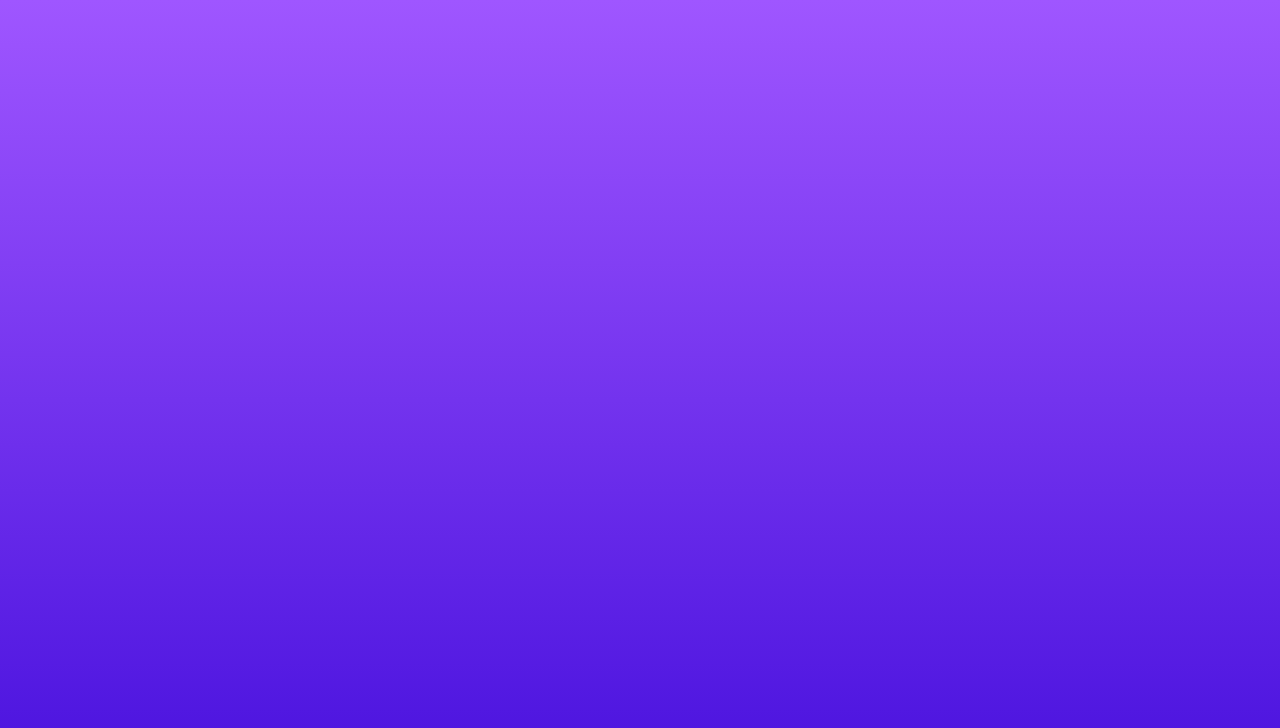
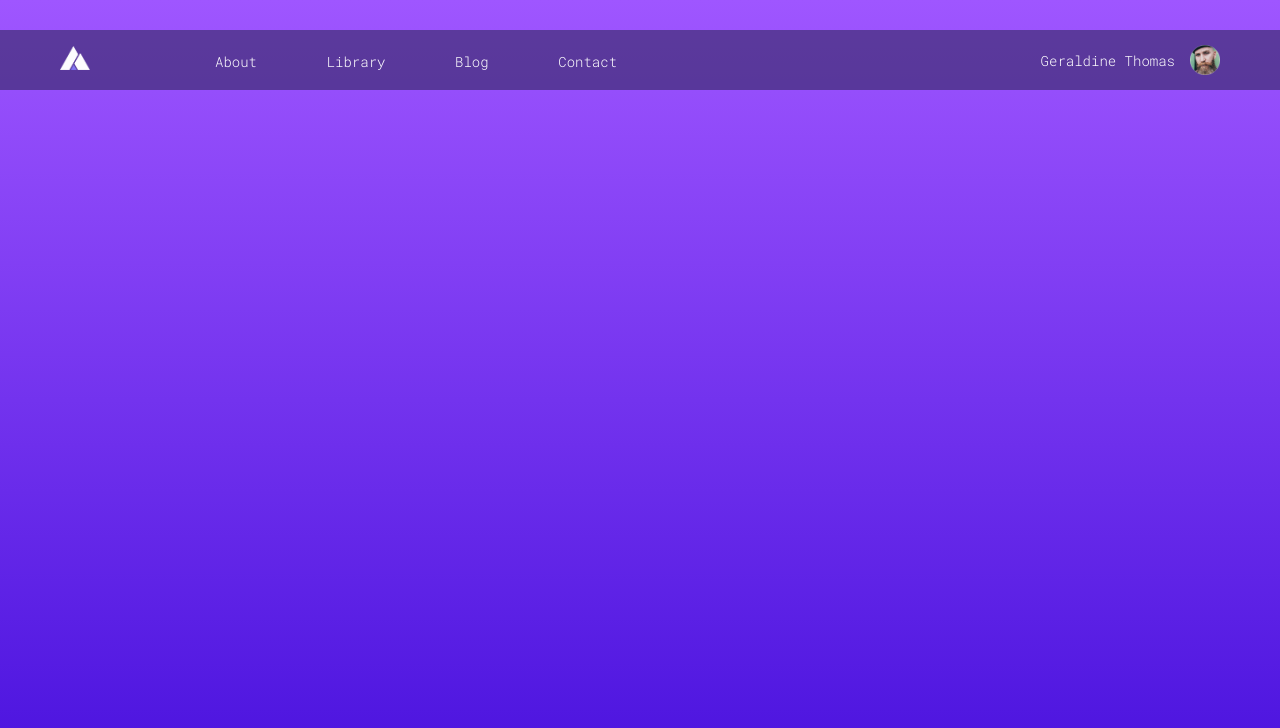
Before and after one commit to ilarioni/slidingTextSideBar, a plain HTML site: page index.html in a window 1280 px wide. Drawn offline with Linux system fonts and the light colour scheme.

Commit message:
styling navbar content

```diff
--- a/index.html
+++ b/index.html
@@ -9,7 +9,23 @@
 </head>
 <body>
     <div class="container">
-
+        <div class="navbar">
+            <div class="logo">
+                <img src="media/logo.png" alt="logo">
+            </div>
+            <nav>
+                <ul>
+                    <li><a href="#">About</a></li>
+                    <li><a href="#">Library</a></li>
+                    <li><a href="#">Blog</a></li>
+                    <li><a href="#">Contact</a></li>
+                </ul>
+            </nav>
+            <div class="user">
+                <p>Geraldine Thomas</p>
+                <img src="media/user.png" alt="user">
+            </div>
+        </div>
     </div>
 
 </body>
--- a/style.css
+++ b/style.css
@@ -10,4 +10,48 @@
     background-position: center;
     background-size: cover;
     position: relative;
+    padding-top: 30px;
+    box-sizing: border-box;
 }
+.navbar{
+    width: 100%;
+    height: 60px;
+    display: flex;
+    align-items: center;
+    background: rgba(29,33,61,0.5);
+    padding: 0 60px;
+    box-sizing: border-box;
+}
+.logo{
+    width: 155px;
+}
+.logo img{
+    width: 30px;
+    position: relative;
+    z-index: 10;
+    cursor: pointer;
+}
+nav {
+    flex: 1;
+}
+nav ul li{
+    list-style: none;
+    display: inline-block;
+    margin-right: 60px;
+}
+nav ul li a{
+    text-decoration: none;
+    color: #fff;
+    font-size: 14px;
+}
+.user{
+    display: flex;
+    align-items: center;
+    color: #fff;
+    font-size: 14px;
+}
+.user img{
+    width: 30px;
+    margin-left: 15px;
+    cursor: pointer;
+}
```
